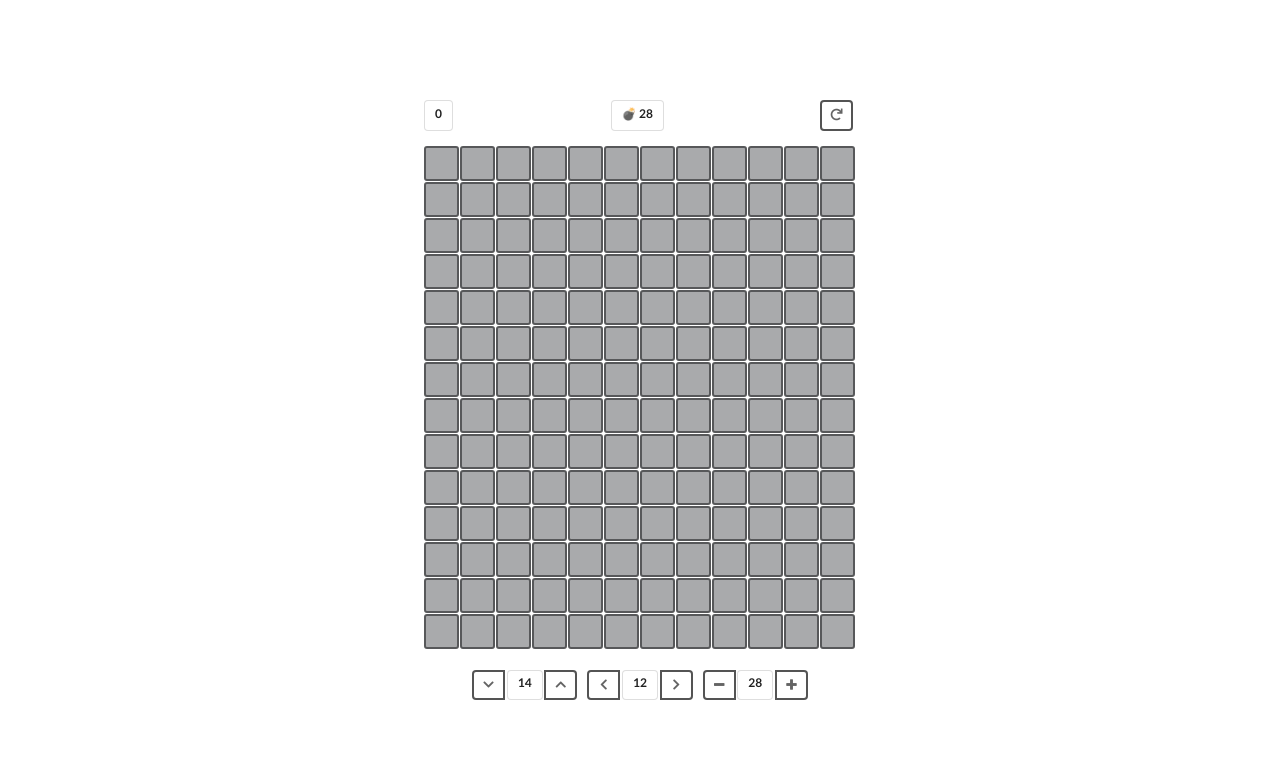
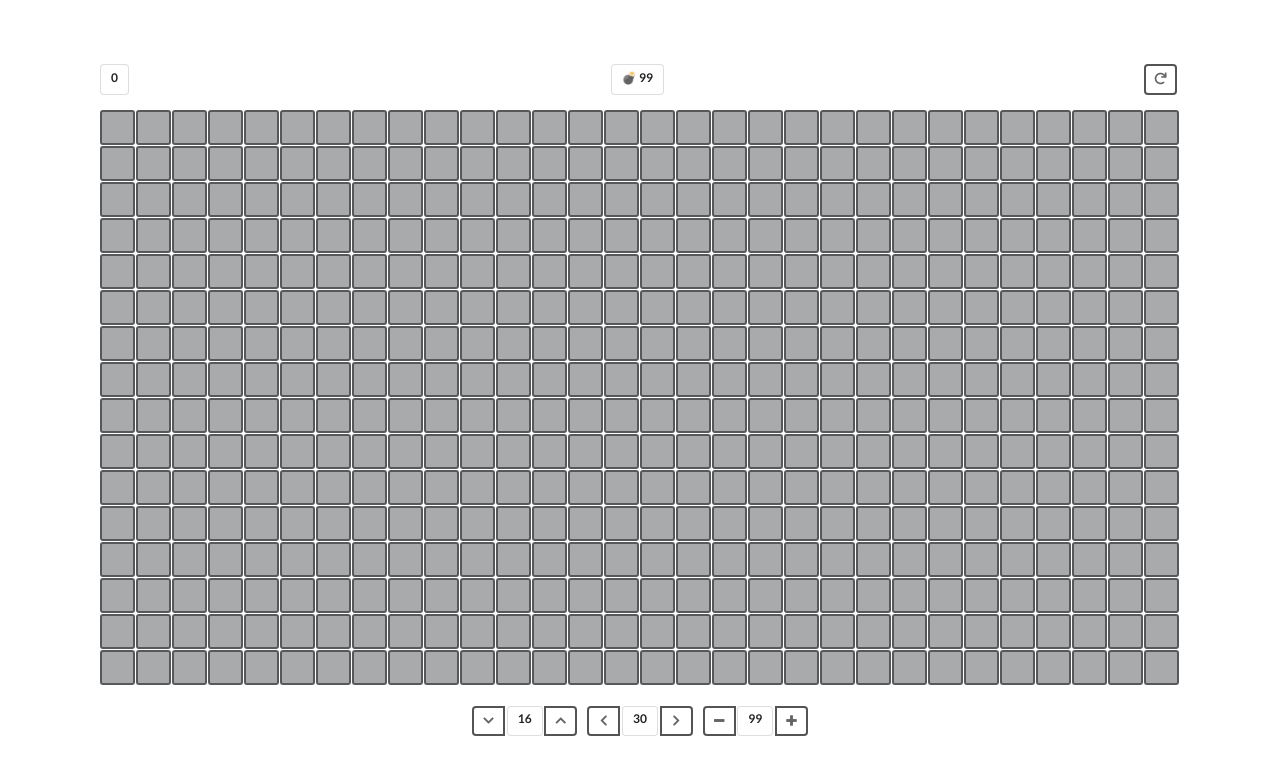
Before and after one commit to Tuxa4Life/minesweeper, a React (Create React App) app: page / in a window 1280 px wide. Shown: the top 774 px of the page. Built offline with nearby package versions, Linux system fonts and the light colour scheme.

Commit message:
Minor Change: initial size, bomb count

```diff
--- a/src/App.jsx
+++ b/src/App.jsx
@@ -4,9 +4,9 @@ import Extras from "./Extras";
 import { decrease, increase } from "./Functions";
 
 const App = () => {
-    const [width, setWidth] = useState(12)
-    const [height, setHeight] = useState(14)
-    const [bombCount, setBombCount] = useState(28)
+    const [width, setWidth] = useState(30)
+    const [height, setHeight] = useState(16)
+    const [bombCount, setBombCount] = useState(99)
     const [restart, setRestart] = useState(false)
     const toggleRestart = () => setRestart(!restart)
 
--- a/src/Functions.js
+++ b/src/Functions.js
@@ -105,7 +105,7 @@ const revealBombs = (playground, booleanBoard) => {
 }
 
 const increase = (value, func) => {
-    if (value + 1 < 30) func(value + 1)
+    if (value + 1 <= 30) func(value + 1)
 }
 const decrease = (value, func) => {
     if (value - 1 > 8) func(value - 1)
```
